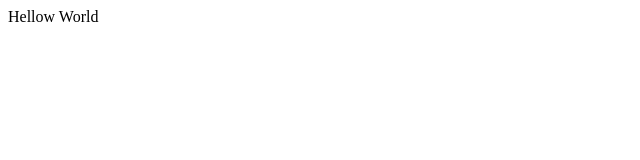
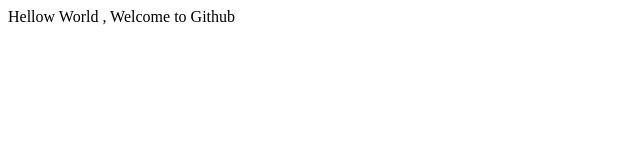
Before and after one commit to Mukeshsingh2293/react-training, a plain HTML site: page index.html in a window 1280 px wide. Shown: the whole page, without its empty margins (0-640 px from the left). Drawn offline with Linux system fonts and the light colour scheme.

Commit message:
Update index.html

```diff
--- a/index.html
+++ b/index.html
@@ -1 +1 @@
-<p>Hellow World</p>
+<p>Hellow World , Welcome to Github</p>
```
